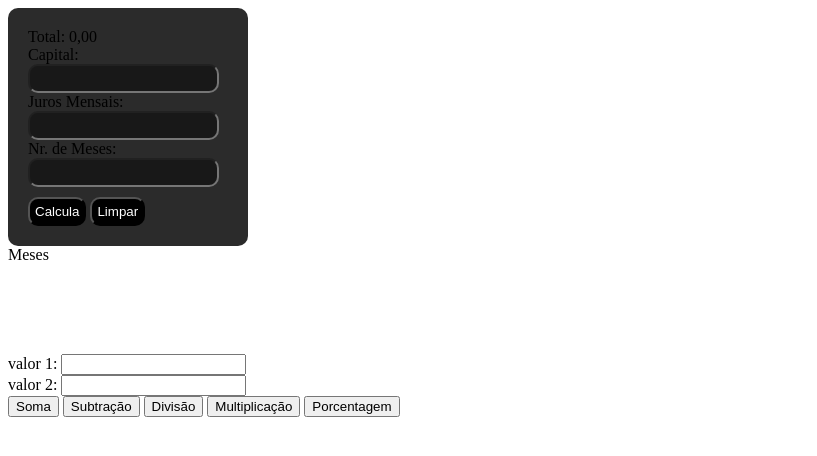
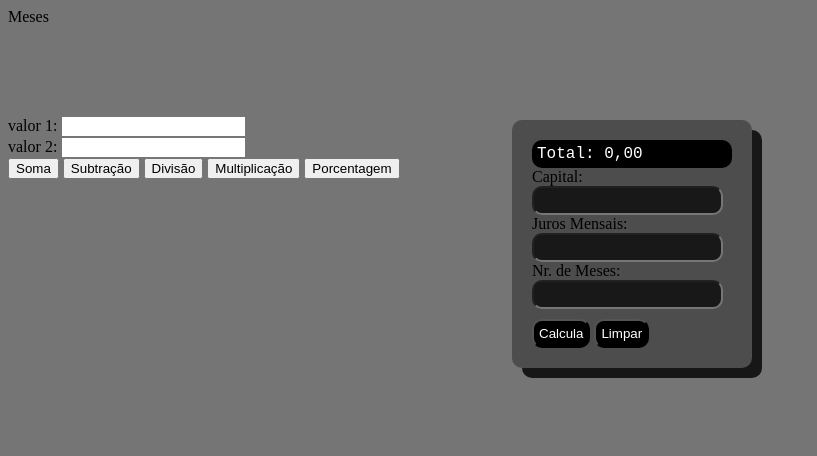
Before and after one commit to GabrielRamosHaekzzy/primeiroc_3t, a plain HTML site: page index.html in a window 1280 px wide. Shown: the whole page, without its empty margins (0-817 px from the left). Drawn offline with Linux system fonts and the light colour scheme.

Commit message:
Update geral.css

```diff
--- a/geral.css
+++ b/geral.css
@@ -1,13 +1,19 @@
+body {
+    background: rgb(117, 117, 117);
+}
 #calculadora {
-    background: rgb(43, 43, 43);
+    background: rgb(77, 77, 77);
     width: 200px;
     padding: 20px;
     border-radius: 10px;
-    box-shadow: 5px 10x green;
+    box-shadow: 10px 10px rgb(23, 23, 23);
+    position: absolute;
+    left: 40%;
+    top: 15%;
 }
 #calculadora input {
     background: rgb(24, 24, 24);
-    color: rgb(238, 255, 0);
+    color: rgb(255, 255, 255);
     border-radius: 10px;
     padding: 5px;
 }
@@ -19,13 +25,13 @@
     border-radius: 10px;
 }
 #calculadora button:hover{
-    background: rgb(126, 100, 104);
+    background: rgb(114, 87, 91);
     color: rgb(0, 0, 0);
     cursor: pointer;
 }
-#spTotal {
+#sptotal {
     background: black;
-    color: yellow;
+    color: rgb(255, 255, 255);
     border-radius: 10px;
     padding: 5px;
     font-family: 'Courier New', Courier, monospace;
@@ -37,3 +43,12 @@
     color: red;
     width: 200px;
 }
+.calcF {
+    display: none;
+}
+#calcFin:checked + #calculadora .calcF {
+    display: block;
+}
+#calcFin {
+    display: none;
+}
```
